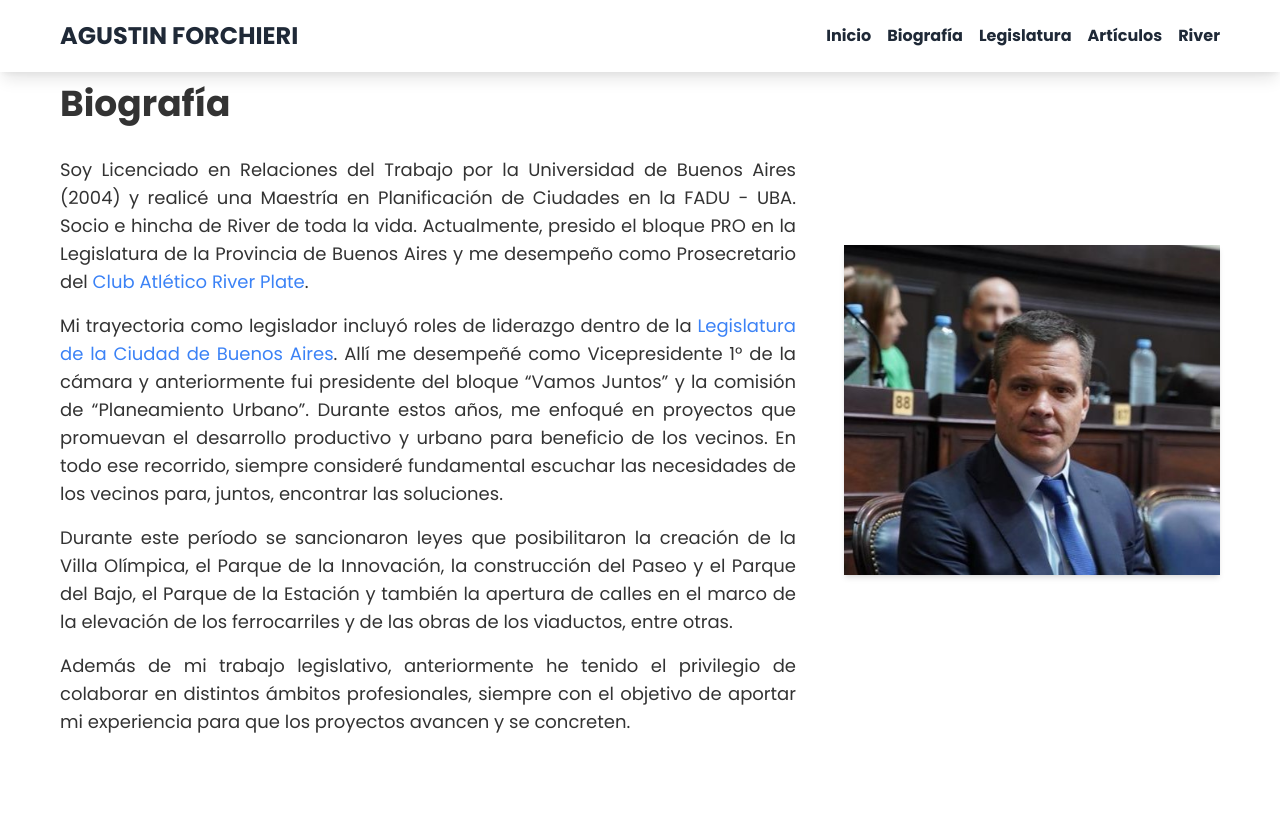
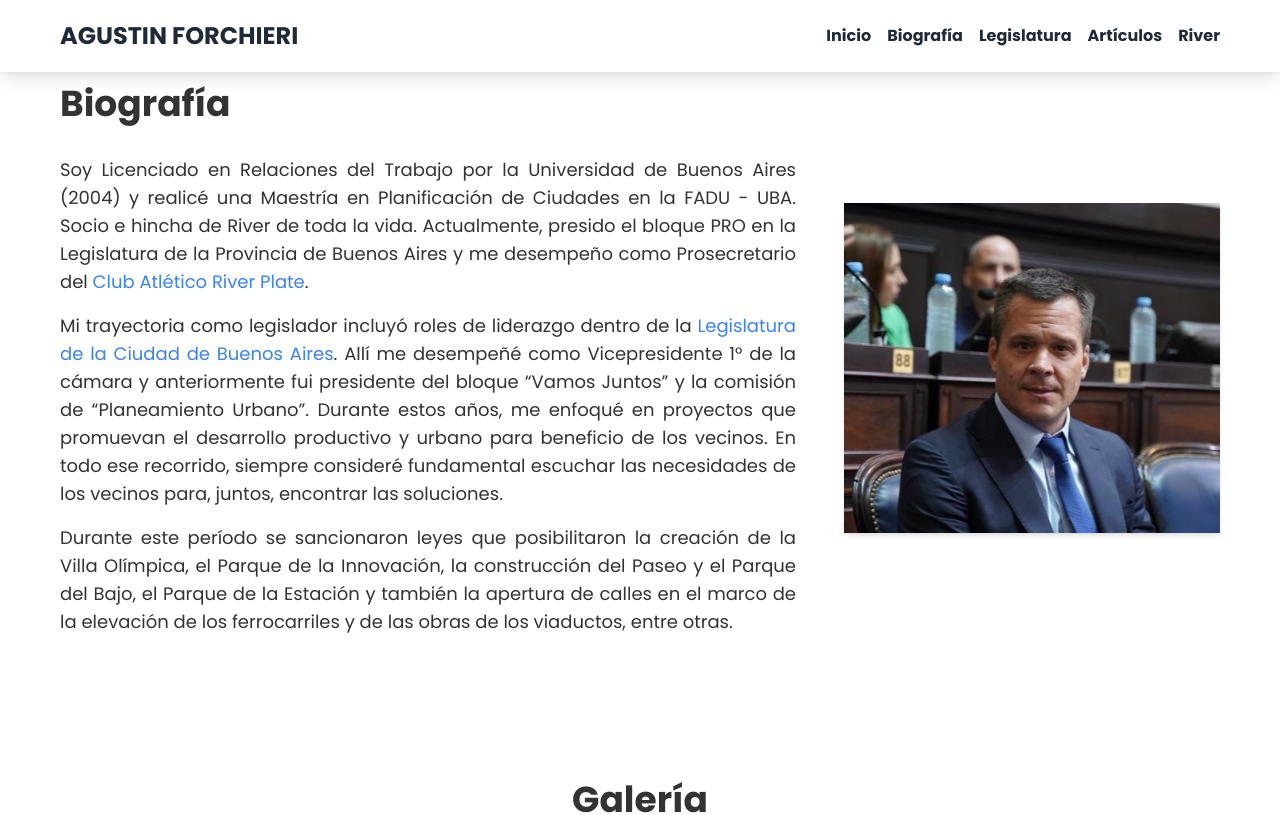
Before and after one commit to marianoberton/web_af, a Next.js app: page /biografia in a window 1280 px wide. Shown: the top 815 px of the page. Built offline with nearby package versions, Linux system fonts and the light colour scheme.

Commit message:
cambio biografia, out form

```diff
--- a/src/pages/biografia.js
+++ b/src/pages/biografia.js
@@ -38,10 +38,7 @@ const Biografia = () => {
               <p className="text-lg mb-4 text-justify">
                 Durante este período se sancionaron leyes que posibilitaron la creación de la Villa Olímpica, el Parque de la Innovación, la construcción del Paseo y el Parque del Bajo, el Parque de la Estación y también la apertura de calles en el marco de la elevación de los ferrocarriles y de las obras de los viaductos, entre otras.
               </p>
-              <p className="text-lg text-justify">
-                Además de mi trabajo legislativo, anteriormente he tenido el privilegio de colaborar en distintos ámbitos profesionales, siempre con el objetivo de aportar mi experiencia para que los proyectos avancen y se concreten.
-              </p>
-            </div>
+              </div>
           </div>
         </section>
 
--- a/src/pages/index.js
+++ b/src/pages/index.js
@@ -48,7 +48,7 @@ const Home = ({ media }) => {
         <FeaturedNews media={media} />
         <SocialFeed />
       </main>
-      <Contacto />
+      {/* <Contacto /> */}
       <Footer />
     </div>
   );
```
